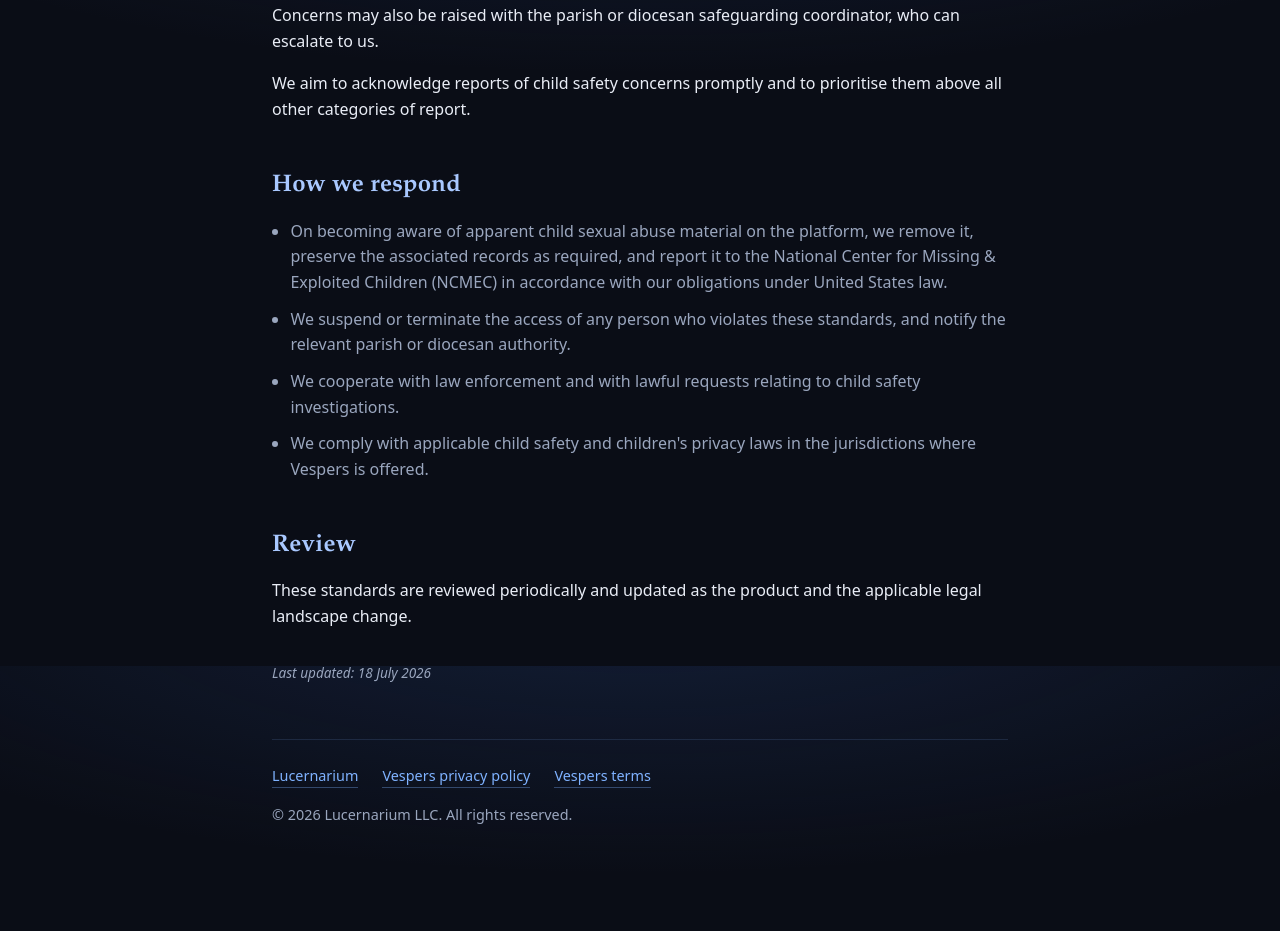
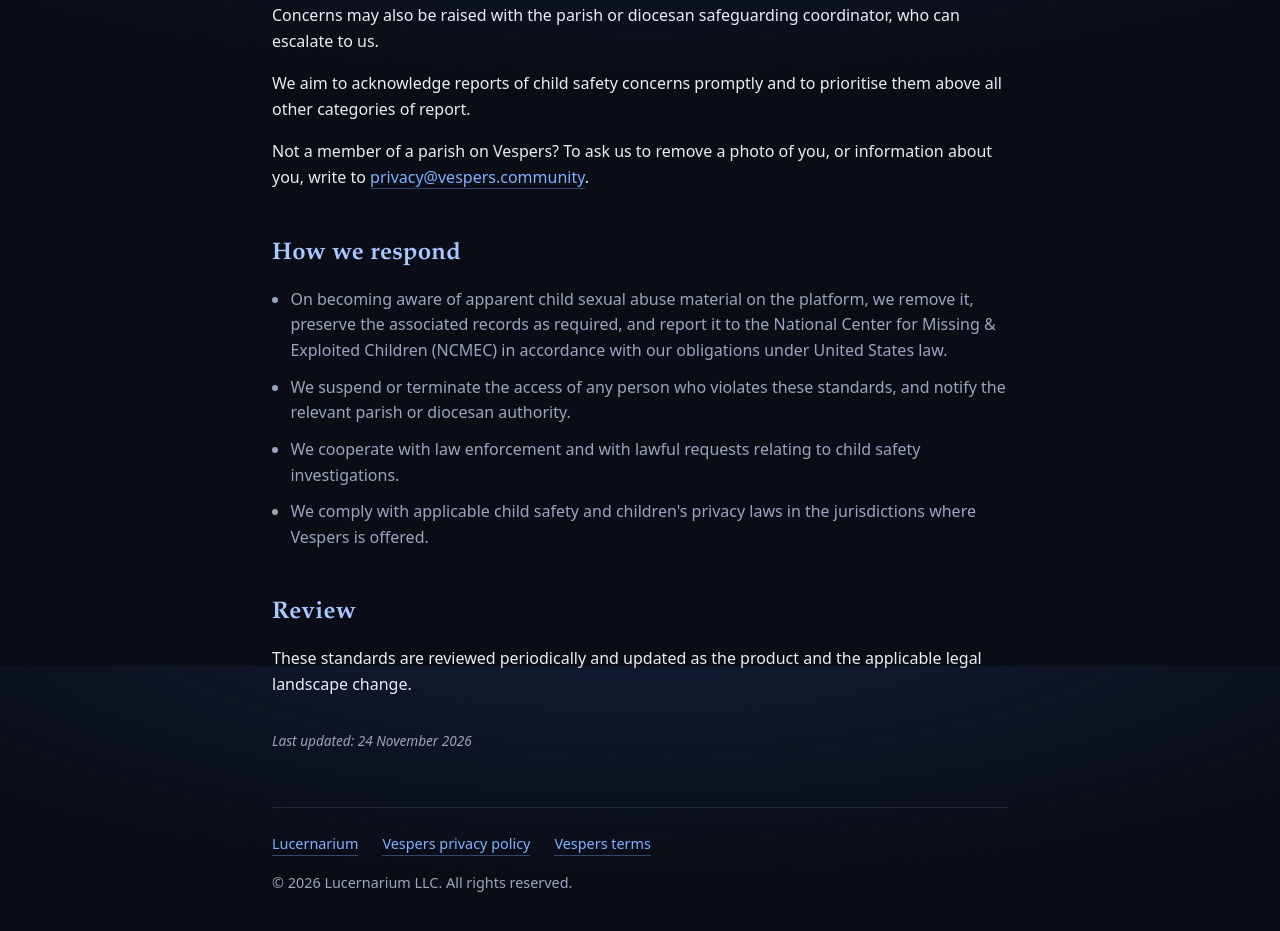
Before and after one commit to Lucernarium/lucernarium.org, a plain HTML site: page public/child-safety/index.html in a window 1280 px wide. Shown: the part 1734-2665 px from the top of the page. Before the commit the page ends 2632 px from the top, so only its background shows below. Drawn offline with Linux system fonts and the light colour scheme.

Commit message:
Give people with no Vespers account a removal route on the child-safety page
Someone pictured in a parish photo, the parent of a pictured child, or someone named in a prayer intention may have no account and no way to sign in. Counsel's review of the Vespers Privacy Policy asked for a route they can find without signing in (vespers#2222, tracked in vespers#2224). The Vespers landing page carries the same sentence (vespers#2226).

The address is assembled by email.js like every other address on the site, so the source still holds no harvestable address. verify.mjs now expects two anchors on this page.

Co-Authored-By: Claude Opus 5.5 <noreply@anthropic.com>
Claude-Session: https://claude.ai/code/session_018g4joCt2UoT2fFFQ8Xge4U

```diff
--- a/public/child-safety/index.html
+++ b/public/child-safety/index.html
@@ -157,6 +157,17 @@
           prioritise them above all other categories of report.
         </p>
 
+        <!--
+          The removal route for people with no Vespers account (vespers#2222,
+          part of the Privacy Policy counsel review, vespers#2224). Keep it in
+          step with the same sentence on the Vespers landing page.
+        -->
+        <p>
+          Not a member of a parish on Vespers? To ask us to remove a photo of
+          you, or information about you, write to
+          <a class="js-email" data-user="privacy" data-domain="vespers.community"></a><noscript>privacy (at) vespers (dot) community</noscript>.
+        </p>
+
         <h2>How we respond</h2>
 
         <ul>
@@ -188,7 +199,7 @@
           and the applicable legal landscape change.
         </p>
 
-        <p class="updated">Last updated: 18 July 2026</p>
+        <p class="updated">Last updated: 24 November 2026</p>
       </main>
 
       <footer class="site-footer">
--- a/verify.mjs
+++ b/verify.mjs
@@ -78,7 +78,7 @@ await new Promise((r) => server.listen(PORT, "127.0.0.1", r));
 
 const PAGES = [
   { name: "home", rel: "index.html", emails: 4 },
-  { name: "child-safety", rel: "child-safety/index.html", emails: 1 },
+  { name: "child-safety", rel: "child-safety/index.html", emails: 2 },
 ];
 
 let failures = 0;
```
